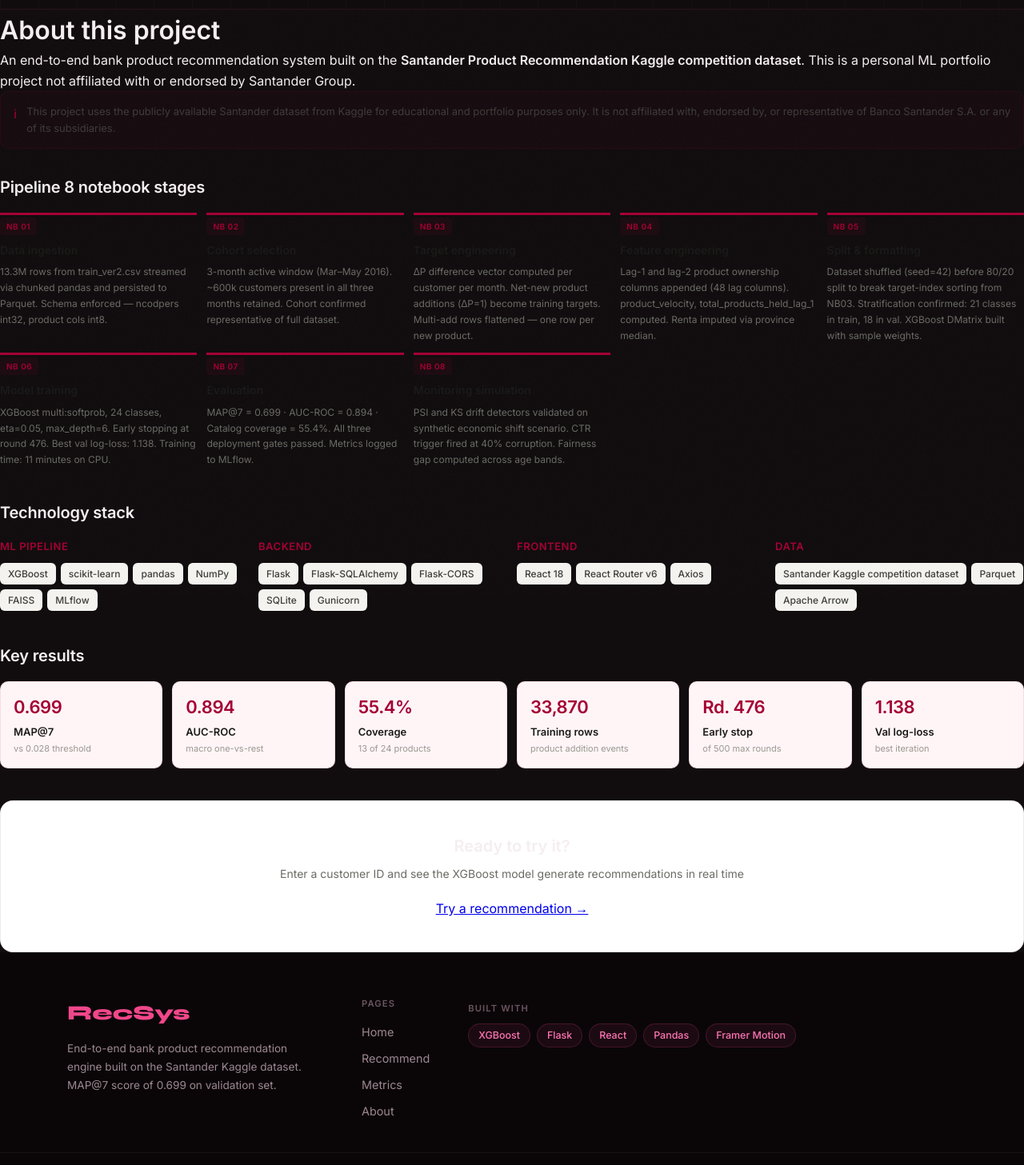
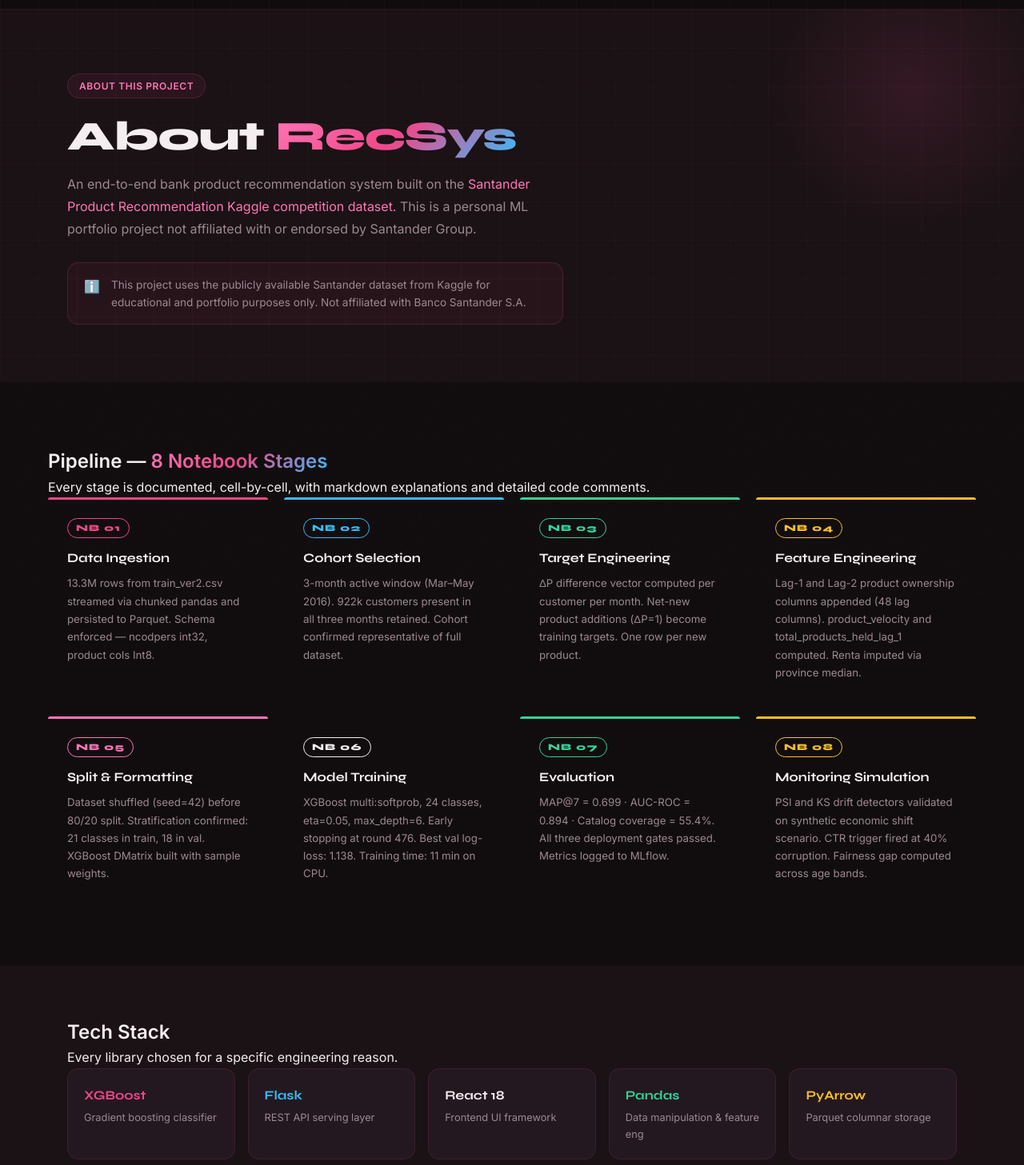
Before and after one commit to richyfabz/Santander_recommendation_sys, a React (Create React App) app in the folder frontend/: page /about in a window 1280 px wide. Shown: the part 53-1510 px from the top of the page at 80% size. Built offline with nearby package versions, Linux system fonts and the light colour scheme; no server answers.

Commit message:
feat: updated about page

```diff
--- a/frontend/src/pages/AboutPage.jsx
+++ b/frontend/src/pages/AboutPage.jsx
@@ -1,255 +1,270 @@
-// AboutPage.jsx - A React component that serves as the "About" page for the Santander Product Recommendation project.
-// This page provides an overview of the project, including a description of the pipeline stages,
-// the technology stack used, and key results achieved. The component uses inline styles defined
-// in a JavaScript object to style the various sections of the page, such as the disclaimer,
-// pipeline stages, technology stack, and key results. The page also includes a call-to-action
-// section that encourages users to try out the recommendation system by entering a customer ID.
-import { Link } from 'react-router-dom'
+// AboutPage — project overview, pipeline cards, tech stack
+import { motion } from 'framer-motion';
 
-// The AboutPage component renders a page with information about the Santander Product Recommendation project,
-// including a disclaimer, an overview of the pipeline stages, the technology stack used, and key results achieved.
-// The component uses inline styles defined in a JavaScript object to style the various sections of the page, and
-// includes a call-to-action section that encourages users to try out the recommendation system by
-// entering a customer ID.
+const fadeUp = {
+  hidden: { opacity: 0, y: 28 },
+  show:   { opacity: 1, y: 0,
+    transition: { duration: 0.55, ease: [0.22, 1, 0.36, 1] } },
+};
 
-const PIPELINE_STAGES = [
-  { nb: 'NB 01', title: 'Data ingestion',         desc: '13.3M rows from train_ver2.csv streamed via chunked pandas and persisted to Parquet. Schema enforced — ncodpers int32, product cols int8.' },
-  { nb: 'NB 02', title: 'Cohort selection',        desc: '3-month active window (Mar–May 2016). ~600k customers present in all three months retained. Cohort confirmed representative of full dataset.' },
-  { nb: 'NB 03', title: 'Target engineering',      desc: 'ΔP difference vector computed per customer per month. Net-new product additions (ΔP=1) become training targets. Multi-add rows flattened — one row per new product.' },
-  { nb: 'NB 04', title: 'Feature engineering',     desc: 'Lag-1 and lag-2 product ownership columns appended (48 lag columns). product_velocity, total_products_held_lag_1 computed. Renta imputed via province median.' },
-  { nb: 'NB 05', title: 'Split & formatting',      desc: 'Dataset shuffled (seed=42) before 80/20 split to break target-index sorting from NB03. Stratification confirmed: 21 classes in train, 18 in val. XGBoost DMatrix built with sample weights.' },
-  { nb: 'NB 06', title: 'Model training',          desc: 'XGBoost multi:softprob, 24 classes, eta=0.05, max_depth=6. Early stopping at round 476. Best val log-loss: 1.138. Training time: 11 minutes on CPU.' },
-  { nb: 'NB 07', title: 'Evaluation',              desc: 'MAP@7 = 0.699 · AUC-ROC = 0.894 · Catalog coverage = 55.4%. All three deployment gates passed. Metrics logged to MLflow.' },
-  { nb: 'NB 08', title: 'Monitoring simulation',   desc: 'PSI and KS drift detectors validated on synthetic economic shift scenario. CTR trigger fired at 40% corruption. Fairness gap computed across age bands.' },
-]
+const stagger = { show: { transition: { staggerChildren: 0.09 } } };
 
-const TECH_STACK = [
-  { cat: 'ML pipeline',  items: ['XGBoost', 'scikit-learn', 'pandas', 'NumPy', 'FAISS', 'MLflow'] },
-  { cat: 'Backend',      items: ['Flask', 'Flask-SQLAlchemy', 'Flask-CORS', 'SQLite', 'Gunicorn'] },
-  { cat: 'Frontend',     items: ['React 18', 'React Router v6', 'Axios'] },
-  { cat: 'Data',         items: ['Santander Kaggle competition dataset', 'Parquet', 'Apache Arrow'] },
-]
+const NOTEBOOKS = [
+  { nb: 'NB 01', title: 'Data Ingestion',
+    desc: '13.3M rows from train_ver2.csv streamed via chunked pandas and persisted to Parquet. Schema enforced — ncodpers int32, product cols Int8.',
+    color: 'var(--pink-400)' },
+  { nb: 'NB 02', title: 'Cohort Selection',
+    desc: '3-month active window (Mar–May 2016). 922k customers present in all three months retained. Cohort confirmed representative of full dataset.',
+    color: 'var(--blue-400)' },
+  { nb: 'NB 03', title: 'Target Engineering',
+    desc: 'ΔP difference vector computed per customer per month. Net-new product additions (ΔP=1) become training targets. One row per new product.',
+    color: 'var(--green-400)' },
+  { nb: 'NB 04', title: 'Feature Engineering',
+    desc: 'Lag-1 and Lag-2 product ownership columns appended (48 lag columns). product_velocity and total_products_held_lag_1 computed. Renta imputed via province median.',
+    color: 'var(--amber-400)' },
+  { nb: 'NB 05', title: 'Split & Formatting',
+    desc: 'Dataset shuffled (seed=42) before 80/20 split. Stratification confirmed: 21 classes in train, 18 in val. XGBoost DMatrix built with sample weights.',
+    color: 'var(--pink-300)' },
+  { nb: 'NB 06', title: 'Model Training',
+    desc: 'XGBoost multi:softprob, 24 classes, eta=0.05, max_depth=6. Early stopping at round 476. Best val log-loss: 1.138. Training time: 11 min on CPU.',
+    color: 'var(--blue-300)' },
+  { nb: 'NB 07', title: 'Evaluation',
+    desc: 'MAP@7 = 0.699 · AUC-ROC = 0.894 · Catalog coverage = 55.4%. All three deployment gates passed. Metrics logged to MLflow.',
+    color: 'var(--green-400)' },
+  { nb: 'NB 08', title: 'Monitoring Simulation',
+    desc: 'PSI and KS drift detectors validated on synthetic economic shift scenario. CTR trigger fired at 40% corruption. Fairness gap computed across age bands.',
+    color: 'var(--amber-400)' },
+];
 
-// The AboutPage component is exported as the default export of this module,
-// allowing it to be imported and used in other parts of the application, such as in the
-// routing setup defined in App.jsx.
+const STACK = [
+  { name: 'XGBoost',       role: 'Gradient boosting classifier',   color: 'var(--pink-400)'  },
+  { name: 'Flask',         role: 'REST API serving layer',          color: 'var(--blue-400)'  },
+  { name: 'React 18',      role: 'Frontend UI framework',           color: 'var(--blue-300)'  },
+  { name: 'Pandas',        role: 'Data manipulation & feature eng', color: 'var(--green-400)' },
+  { name: 'PyArrow',       role: 'Parquet columnar storage',        color: 'var(--amber-400)' },
+  { name: 'MLflow',        role: 'Experiment tracking',             color: 'var(--pink-300)'  },
+  { name: 'Framer Motion', role: 'UI animation library',            color: 'var(--blue-400)'  },
+  { name: 'Scikit-learn',  role: 'Preprocessing & metrics',         color: 'var(--green-400)' },
+];
+
 export default function AboutPage() {
   return (
-    <div className="page">
-      <div className="page-hero">
-        <h1>About this project</h1>
-        <p>
-          An end-to-end bank product recommendation system built on the{' '}
-          <strong>Santander Product Recommendation Kaggle competition dataset</strong>.
-          This is a personal ML portfolio project not affiliated with or endorsed by Santander Group.
-        </p>
-      </div>
+    <main style={{ background: 'var(--bg-page)', minHeight: '100vh' }}>
 
-      {/* DISCLAIMER  */}
-      <div style={styles.disclaimer} role="note">
-        <span style={styles.disclaimerIcon}>ℹ</span>
-        <p style={styles.disclaimerText}>
-          This project uses the publicly available Santander dataset from Kaggle for educational
-          and portfolio purposes only. It is not affiliated with, endorsed by, or representative of
-          Banco Santander S.A. or any of its subsidiaries.
-        </p>
-      </div>
+      {/* ── Hero ── */}
+      <section style={styles.hero}>
+        <div className="grid-bg" />
+        <div style={styles.orb} />
+        <div className="container" style={{ position: 'relative' }}>
+          <motion.div
+            variants={stagger} initial="hidden" animate="show"
+          >
+            <motion.div variants={fadeUp}>
+              <span className="badge">About this project</span>
+            </motion.div>
+            <motion.h1 variants={fadeUp} style={styles.title}>
+              About <span className="gradient-text">RecSys</span>
+            </motion.h1>
+            <motion.p variants={fadeUp} style={styles.sub}>
+              An end-to-end bank product recommendation system built on the{' '}
+              <span style={{ color: 'var(--pink-300)' }}>
+                Santander Product Recommendation Kaggle competition dataset.
+              </span>{' '}
+              This is a personal ML portfolio project not affiliated with
+              or endorsed by Santander Group.
+            </motion.p>
 
-      {/* PIPELINE STAGES  */}
-      <section style={{ marginBottom: 40 }} aria-label="Pipeline stages">
-        <h2 style={styles.sectionTitle}>Pipeline 8 notebook stages</h2>
-        <div style={styles.pipelineGrid}>
-          {PIPELINE_STAGES.map(({ nb, title, desc }, i) => (
-            <div
-              key   = {nb}
-              className="card"
-              style = {{
-                borderTop  : '3px solid #A50034',
-                animation  : `fadeUp 0.3s ease ${i * 60}ms both`,
-              }}
-            >
-              <div style={styles.nbBadge}>{nb}</div>
-              <h3 style={styles.stageTitle}>{title}</h3>
-              <p style={styles.stageDesc}>{desc}</p>
-            </div>
-          ))}
+            {/* Disclaimer */}
+            <motion.div variants={fadeUp} style={styles.disclaimer}>
+              <span style={styles.disclaimerIcon}>ℹ️</span>
+              <p style={styles.disclaimerText}>
+                This project uses the publicly available Santander dataset
+                from Kaggle for educational and portfolio purposes only.
+                Not affiliated with Banco Santander S.A.
+              </p>
+            </motion.div>
+          </motion.div>
         </div>
       </section>
 
-      {/* TECH STACK  */}
-      <section style={{ marginBottom: 40 }} aria-label="Technology stack">
-        <h2 style={styles.sectionTitle}>Technology stack</h2>
-        <div style={styles.techGrid}>
-          {TECH_STACK.map(({ cat, items }) => (
-            <div key={cat} className="card">
-              <h3 style={styles.techCat}>{cat}</h3>
-              <div style={styles.techItems}>
-                {items.map(item => (
-                  <span key={item} style={styles.techTag}>{item}</span>
-                ))}
-              </div>
-            </div>
+      {/* ── Pipeline notebooks ── */}
+      <section className="page-section container">
+        <motion.div
+          initial={{ opacity: 0, y: 20 }}
+          whileInView={{ opacity: 1, y: 0 }}
+          viewport={{ once: true }}
+          transition={{ duration: 0.5 }}
+        >
+          <h2 className="section-title">
+            Pipeline — <span className="gradient-text">8 Notebook Stages</span>
+          </h2>
+          <p className="section-subtitle">
+            Every stage is documented, cell-by-cell, with markdown explanations
+            and detailed code comments.
+          </p>
+        </motion.div>
+
+        <motion.div
+          style={styles.nbGrid}
+          variants={stagger}
+          initial="hidden"
+          whileInView="show"
+          viewport={{ once: true, amount: 0.1 }}
+        >
+          {NOTEBOOKS.map(({ nb, title, desc, color }) => (
+            <motion.div
+              key={nb}
+              variants={fadeUp}
+              whileHover={{
+                y: -5, scale: 1.015,
+                transition: { type: 'spring', stiffness: 280, damping: 18 },
+              }}
+              className="card"
+              style={styles.nbCard}
+            >
+              <div style={{ ...styles.nbAccent, background: color }} />
+              <span style={{ ...styles.nbBadge, color, borderColor: color + '40' }}>
+                {nb}
+              </span>
+              <h3 style={styles.nbTitle}>{title}</h3>
+              <p style={styles.nbDesc}>{desc}</p>
+            </motion.div>
           ))}
-        </div>
+        </motion.div>
       </section>
 
-      {/* KEY RESULTS */}
-      <section className="card" style={{ marginBottom: 40 }} aria-label="Key results">
-        <h2 style={styles.sectionTitle}>Key results</h2>
-        <div style={styles.resultsGrid}>
-          {[
-            { metric: 'MAP@7',          value: '0.699',  context: 'vs 0.028 threshold' },
-            { metric: 'AUC-ROC',        value: '0.894',  context: 'macro one-vs-rest' },
-            { metric: 'Coverage',       value: '55.4%',  context: '13 of 24 products' },
-            { metric: 'Training rows',  value: '33,870', context: 'product addition events' },
-            { metric: 'Early stop',     value: 'Rd. 476',context: 'of 500 max rounds' },
-            { metric: 'Val log-loss',   value: '1.138',  context: 'best iteration' },
-          ].map(({ metric, value, context }) => (
-            <div key={metric} style={styles.resultItem}>
-              <div style={styles.resultValue}>{value}</div>
-              <div style={styles.resultMetric}>{metric}</div>
-              <div style={styles.resultContext}>{context}</div>
-            </div>
-          ))}
+      {/* ── Tech stack ── */}
+      <section style={styles.stackSection}>
+        <div className="divider" />
+        <div className="container" style={{ padding: '64px 24px' }}>
+          <motion.div
+            initial={{ opacity: 0, y: 20 }}
+            whileInView={{ opacity: 1, y: 0 }}
+            viewport={{ once: true }}
+          >
+            <h2 className="section-title">Tech Stack</h2>
+            <p className="section-subtitle">
+              Every library chosen for a specific engineering reason.
+            </p>
+          </motion.div>
+
+          <motion.div
+            style={styles.stackGrid}
+            variants={stagger}
+            initial="hidden"
+            whileInView="show"
+            viewport={{ once: true, amount: 0.2 }}
+          >
+            {STACK.map(({ name, role, color }) => (
+              <motion.div
+                key={name}
+                variants={fadeUp}
+                whileHover={{
+                  scale: 1.04, borderColor: color,
+                  transition: { duration: 0.15 },
+                }}
+                style={styles.stackCard}
+              >
+                <span style={{ ...styles.stackName, color }}>{name}</span>
+                <span style={styles.stackRole}>{role}</span>
+              </motion.div>
+            ))}
+          </motion.div>
         </div>
+        <div className="divider" />
       </section>
 
-      {/* CTA */}
-      <div style={styles.cta}>
-        <h2 style={{ fontSize: 20, fontWeight: 700, marginBottom: 8 }}>
-          Ready to try it?
-        </h2>
-        <p style={{ fontSize: 14, color: '#6B6B65', marginBottom: 20 }}>
-          Enter a customer ID and see the XGBoost model generate recommendations in real time
-        </p>
-        <Link to="/search" className="btn-red">
-          Try a recommendation →
-        </Link>
-      </div>
-
-    </div>
-  )
+    </main>
+  );
 }
 
-// Styles for the AboutPage component, defined as a JavaScript object.
-// These styles are applied inline to the respective elements in the JSX.
-// The styles include layout properties such as display, flexbox settings, padding,
-// and colors to create a visually appealing and responsive about page that effectively
-// presents the project's pipeline stages, technology stack, and key results.
 const styles = {
+  hero: {
+    position: 'relative', overflow: 'hidden',
+    padding: '80px 0 72px',
+    background: 'var(--dark-800)',
+  },
+  orb: {
+    position: 'absolute', top: -100, right: -60,
+    width: 400, height: 400, borderRadius: '50%',
+    background: 'radial-gradient(circle, rgba(240,71,138,0.12) 0%, transparent 65%)',
+    pointerEvents: 'none',
+  },
+  title: {
+    fontFamily: 'var(--font-display)',
+    fontSize: 'clamp(2.2rem, 4vw, 3.6rem)',
+    fontWeight: 800, lineHeight: 1.1,
+    color: 'var(--text-primary)',
+    margin: '20px 0 16px',
+    letterSpacing: '-0.02em',
+  },
+  sub: {
+    fontSize: '1rem', color: 'var(--text-muted)',
+    maxWidth: 620, lineHeight: 1.75, marginBottom: 28,
+  },
   disclaimer: {
-    display     : 'flex',
-    gap         : 12,
-    padding     : '14px 16px',
-    borderRadius: 10,
-    background  : 'rgba(165,0,52,0.04)',
-    border      : '1px solid rgba(165,0,52,0.15)',
-    marginBottom: 32,
+    display: 'flex', gap: 14, alignItems: 'flex-start',
+    background: 'rgba(240,71,138,0.06)',
+    border: '1px solid rgba(240,71,138,0.18)',
+    borderRadius: 'var(--radius-md)',
+    padding: '16px 20px', maxWidth: 620,
   },
-  disclaimerIcon: {
-    fontSize  : 16,
-    color     : '#A50034',
-    flexShrink: 0,
-    marginTop : 1,
+  disclaimerIcon: { fontSize: '1rem', flexShrink: 0, marginTop: 1 },
+  disclaimerText: {
+    fontSize: '0.85rem', color: 'var(--text-muted)', lineHeight: 1.65,
   },
-  disclaimerText: {
-    fontSize: 13,
-    color   : '#3D3D3A',
-    lineHeight: 1.6,
+
+  /* Notebooks */
+  nbGrid: {
+    display: 'grid',
+    gridTemplateColumns: 'repeat(auto-fill, minmax(260px, 1fr))',
+    gap: 20,
   },
-  sectionTitle: {
-    fontSize    : 20,
-    fontWeight  : 700,
-    letterSpacing: '-0.01em',
-    marginBottom: 16,
+  nbCard: {
+    padding: '24px', position: 'relative', overflow: 'hidden',
   },
-  pipelineGrid: {
-    display             : 'grid',
-    gridTemplateColumns : 'repeat(auto-fit, minmax(240px, 1fr))',
-    gap                 : 12,
+  nbAccent: {
+    position: 'absolute', top: 0, left: 0, right: 0,
+    height: 3, borderRadius: '20px 20px 0 0',
   },
   nbBadge: {
-    fontSize    : 10,
-    fontWeight  : 700,
-    color       : '#A50034',
-    background  : 'rgba(165,0,52,0.08)',
-    padding     : '3px 8px',
-    borderRadius: 4,
-    display     : 'inline-block',
-    marginBottom: 8,
-    letterSpacing: '0.05em',
-    textTransform: 'uppercase',
+    display: 'inline-block',
+    fontSize: '0.72rem', fontWeight: 800,
+    letterSpacing: '0.1em',
+    border: '1px solid', borderRadius: 99,
+    padding: '2px 10px', marginBottom: 12,
+    fontFamily: 'var(--font-display)',
   },
-  stageTitle: {
-    fontSize    : 14,
-    fontWeight  : 700,
-    color       : '#1A1A18',
-    marginBottom: 6,
+  nbTitle: {
+    fontFamily: 'var(--font-display)',
+    fontSize: '1rem', fontWeight: 700,
+    color: 'var(--text-primary)', marginBottom: 8,
   },
-  stageDesc: {
-    fontSize : 12,
-    color    : '#6B6B65',
-    lineHeight: 1.65,
+  nbDesc: {
+    fontSize: '0.83rem', color: 'var(--text-muted)', lineHeight: 1.68,
   },
-  techGrid: {
-    display             : 'grid',
-    gridTemplateColumns : 'repeat(auto-fit, minmax(200px, 1fr))',
-    gap                 : 12,
+
+  /* Stack */
+  stackSection: { background: 'var(--dark-800)' },
+  stackGrid: {
+    display: 'grid',
+    gridTemplateColumns: 'repeat(auto-fill, minmax(200px, 1fr))',
+    gap: 16,
   },
-  techCat: {
-    fontSize    : 13,
-    fontWeight  : 700,
-    color       : '#A50034',
-    marginBottom: 10,
-    textTransform: 'uppercase',
-    letterSpacing: '0.04em',
+  stackCard: {
+    display: 'flex', flexDirection: 'column', gap: 6,
+    padding: '20px',
+    background: 'var(--dark-700)',
+    border: '1px solid var(--border-subtle)',
+    borderRadius: 'var(--radius-md)',
+    transition: 'border-color 150ms ease, transform 150ms ease',
+    cursor: 'default',
   },
-  techItems: {
-    display : 'flex',
-    flexWrap: 'wrap',
-    gap     : 6,
+  stackName: {
+    fontFamily: 'var(--font-display)',
+    fontSize: '1rem', fontWeight: 700,
   },
-  techTag: {
-    fontSize    : 12,
-    padding     : '4px 10px',
-    borderRadius: 6,
-    background  : '#F4F3EF',
-    color       : '#3D3D3A',
-    fontWeight  : 500,
+  stackRole: {
+    fontSize: '0.8rem', color: 'var(--text-muted)',
   },
-  resultsGrid: {
-    display             : 'grid',
-    gridTemplateColumns : 'repeat(auto-fit, minmax(140px, 1fr))',
-    gap                 : 12,
-  },
-  resultItem: {
-    padding     : '14px 16px',
-    background  : '#FFF5F7',
-    borderRadius: 10,
-    border      : '1px solid rgba(165,0,52,0.1)',
-  },
-  resultValue: {
-    fontSize    : 22,
-    fontWeight  : 800,
-    color       : '#A50034',
-    letterSpacing: '-0.02em',
-    marginBottom: 3,
-  },
-  resultMetric: {
-    fontSize  : 13,
-    fontWeight: 600,
-    color     : '#1A1A18',
-    marginBottom: 2,
-  },
-  resultContext: {
-    fontSize: 11,
-    color   : '#9A9890',
-  },
-  cta: {
-    textAlign   : 'center',
-    padding     : '40px 24px',
-    background  : '#fff',
-    borderRadius: 16,
-    border      : '1px solid rgba(0,0,0,0.07)',
-  },
-}
+};
```
